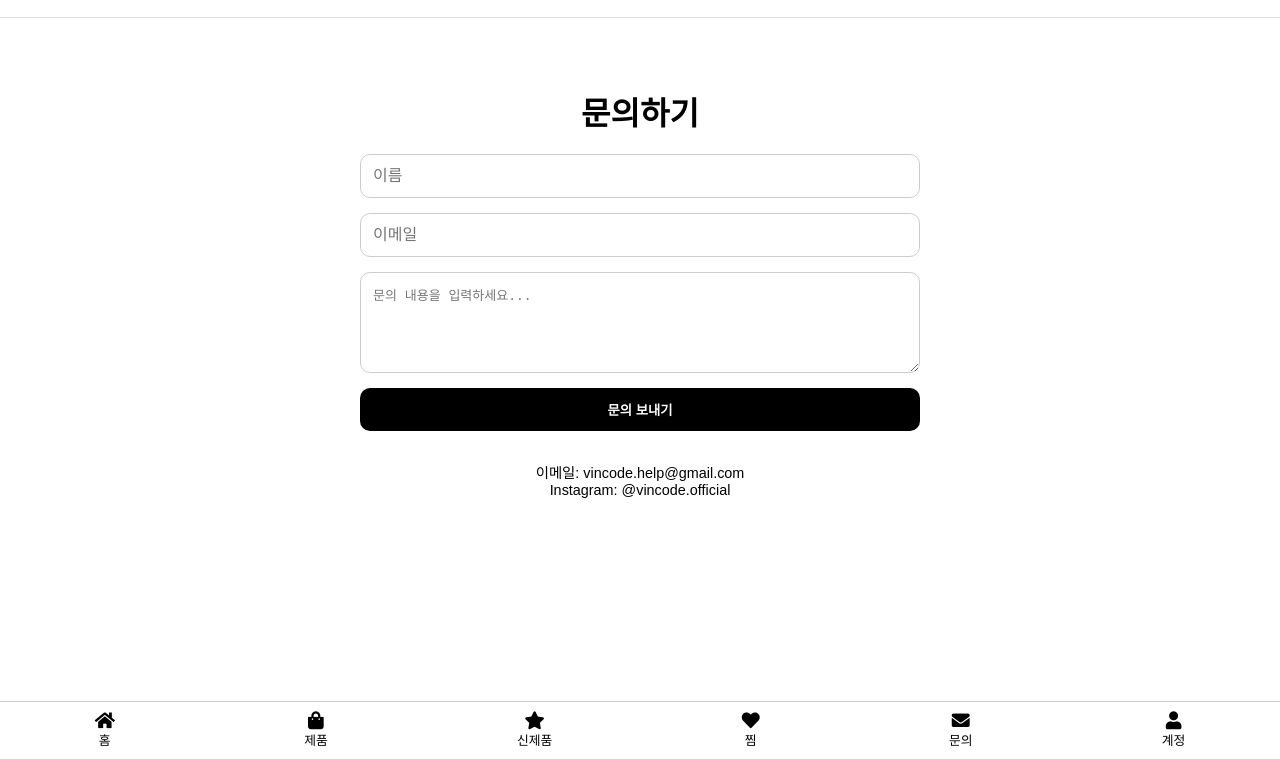
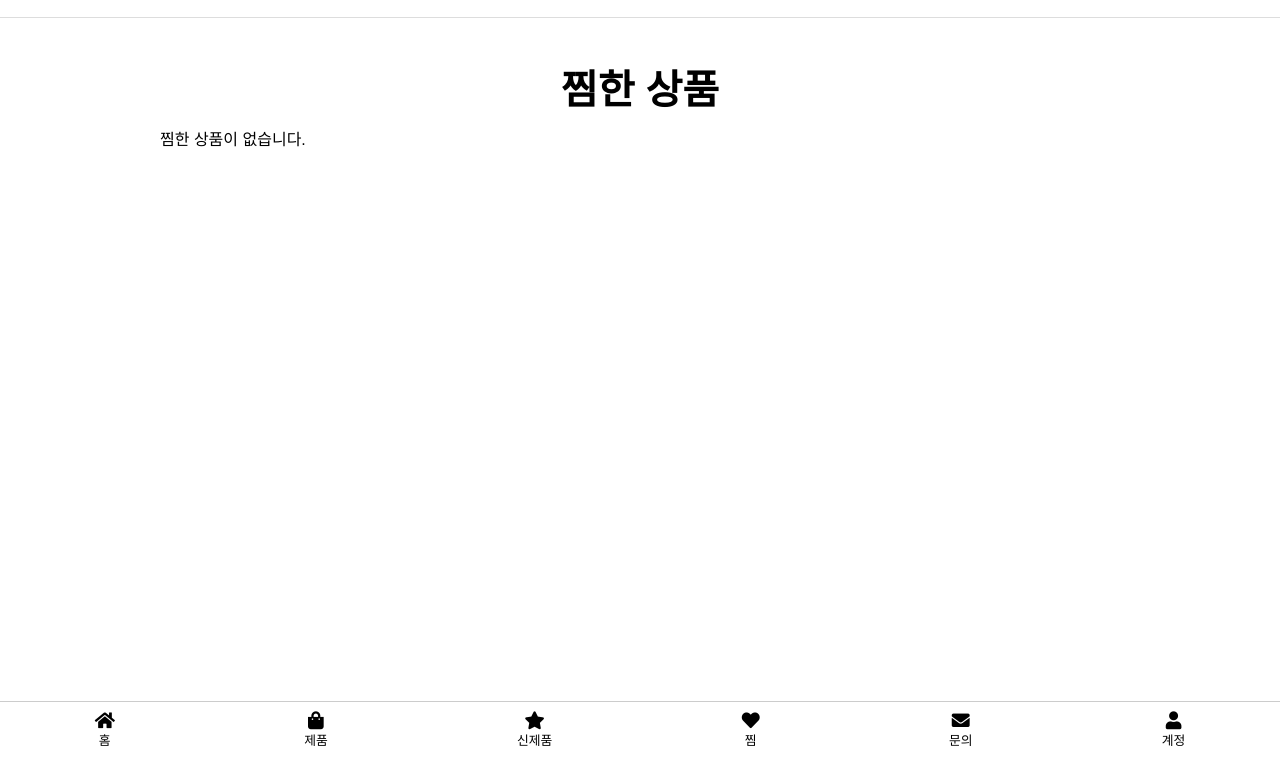
Before and after one commit to dlgudwls720/vincode, a plain HTML site: page wishlist.html in a window 1280 px wide. Shown: the part 41-800 px from the top of the page. Drawn offline with Linux system fonts and the light colour scheme.

Commit message:
wishlist.html 업데이트

```diff
--- a/wishlist.html
+++ b/wishlist.html
@@ -3,18 +3,14 @@
 <head>
   <meta charset="UTF-8">
   <meta name="viewport" content="width=device-width, initial-scale=1.0">
-  <title>문의하기 - vincode</title>
-  <link rel="stylesheet" href="https://cdnjs.cloudflare.com/ajax/libs/font-awesome/5.15.4/css/all.min.css">
+  <title>찜한 상품 - vincode</title>
+  <link rel="stylesheet" href="https://cdnjs.cloudflare.com/ajax/libs/font-awesome/5.15.4/css/all.min.css" />
   <style>
-    * {
-      margin: 0;
-      padding: 0;
-      box-sizing: border-box;
-    }
+    * { margin: 0; padding: 0; box-sizing: border-box; }
     body {
-      font-family: 'Arial', sans-serif;
       background-color: white;
       color: black;
+      font-family: 'Arial', sans-serif;
     }
     nav {
       display: flex;
@@ -46,43 +42,37 @@
     .nav-center img {
       height: 40px;
     }
-    .contact-container {
-      max-width: 600px;
-      margin: 50px auto;
+    h1 {
+      text-align: center;
+      font-size: 2.5em;
+      margin: 40px 0 10px;
+    }
+    .grid {
+      display: grid;
+      grid-template-columns: repeat(auto-fit, minmax(250px, 1fr));
+      gap: 20px;
+      max-width: 1000px;
+      margin: 0 auto;
+      padding: 0 20px 40px;
+    }
+    .product {
+      background-color: #f1f1f1;
       padding: 20px;
-    }
-    h1 {
-      font-size: 2em;
-      margin-bottom: 20px;
+      border-radius: 10px;
       text-align: center;
     }
-    form {
-      display: flex;
-      flex-direction: column;
-      gap: 15px;
+    .product img {
+      width: 100%;
+      height: 200px;
+      object-fit: cover;
+      border-radius: 5px;
     }
-    input, textarea {
-      padding: 12px;
-      font-size: 1em;
-      border: 1px solid #ccc;
-      border-radius: 10px;
+    .product h3 {
+      margin: 10px 0 5px;
     }
-    button {
-      padding: 12px;
-      background-color: black;
-      color: white;
-      font-weight: bold;
-      border: none;
-      border-radius: 10px;
-      cursor: pointer;
-    }
-    button:hover {
-      background-color: #333;
-    }
-    .info {
-      margin-top: 30px;
-      text-align: center;
+    .product p {
       font-size: 0.9em;
+      opacity: 0.8;
     }
     .bottom-nav {
       position: fixed;
@@ -107,9 +97,15 @@
     .bottom-nav i {
       font-size: 1.4em;
     }
+    @media screen and (max-width: 768px) {
+      nav {
+        display: none;
+      }
+    }
   </style>
 </head>
 <body>
+
   <nav>
     <div class="nav-left">
       <a href="index.html">Home</a>
@@ -119,7 +115,7 @@
       <a href="contact.html">Contact</a>
     </div>
     <div class="nav-center">
-      <img src="images/logo-nav.jpeg" alt="vincode logo">
+      <img src="images/logo-nav.jpeg" alt="vincode logo" />
     </div>
     <div class="auth">
       <a href="login.html">
@@ -128,18 +124,10 @@
     </div>
   </nav>
 
-  <div class="contact-container">
-    <h1>문의하기</h1>
-    <form>
-      <input type="text" placeholder="이름" required>
-      <input type="email" placeholder="이메일" required>
-      <textarea placeholder="문의 내용을 입력하세요..." rows="5" required></textarea>
-      <button type="submit">문의 보내기</button>
-    </form>
-    <div class="info">
-      <p>이메일: vincode.help@gmail.com</p>
-      <p>Instagram: @vincode.official</p>
-    </div>
+  <h1>찜한 상품</h1>
+
+  <div class="grid" id="wishlist-container">
+    <!-- 찜한 상품은 여기에 동적으로 표시됩니다 -->
   </div>
 
   <div class="bottom-nav">
@@ -150,5 +138,46 @@
     <a href="contact.html"><i class="fas fa-envelope"></i><span>문의</span></a>
     <a href="login.html"><i class="fas fa-user"></i><span>계정</span></a>
   </div>
+
+  <script>
+    const allProducts = {
+      hoodie1: { name: "스트릿 후드티", price: "₩59,000", img: "https://via.placeholder.com/300x200", category: "후드티" },
+      hoodiezipup1: { name: "후드집업", price: "₩69,000", img: "https://via.placeholder.com/300x200", category: "후드티" },
+      mtm1: { name: "맨투맨", price: "₩34,000", img: "https://via.placeholder.com/300x200", category: "맨투맨" },
+      shorts1: { name: "반바지", price: "₩30,000", img: "https://via.placeholder.com/300x200", category: "반바지" },
+      pants1: { name: "긴바지", price: "₩37,000", img: "https://via.placeholder.com/300x200", category: "긴바지" },
+      keyring1: { name: "키링", price: "₩15,000", img: "https://via.placeholder.com/300x200", category: "키링" }
+    };
+
+    const favorites = JSON.parse(localStorage.getItem('favorites') || '[]');
+    const container = document.getElementById("wishlist-container");
+
+    function renderProducts() {
+      container.innerHTML = "";
+      if (favorites.length === 0) {
+        container.innerHTML = "<p>찜한 상품이 없습니다.</p>";
+        return;
+      }
+
+      favorites.forEach(id => {
+        const item = allProducts[id];
+        if (item) {
+          const div = document.createElement("div");
+          div.className = "product";
+          div.innerHTML = `
+            <img src="${item.img}" alt="${item.name}" />
+            <h3>${item.name}</h3>
+            <p>${item.price}</p>
+          `;
+          container.appendChild(div);
+        }
+      });
+    }
+
+    window.addEventListener("DOMContentLoaded", () => {
+      renderProducts();
+    });
+  </script>
+
 </body>
 </html>
```
